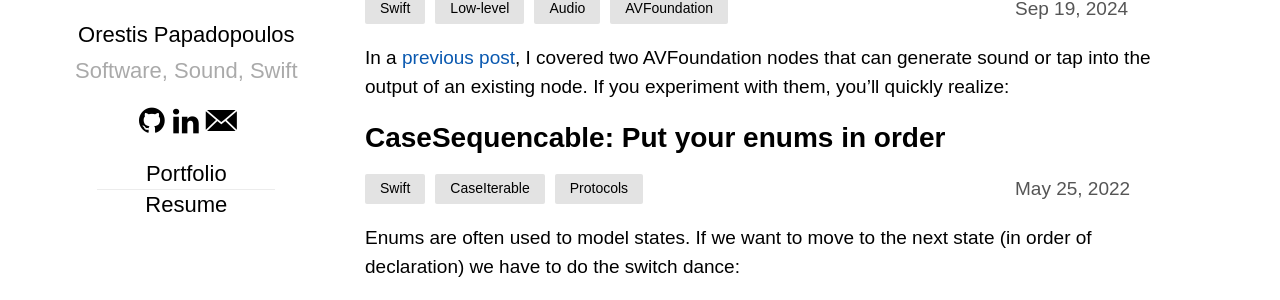
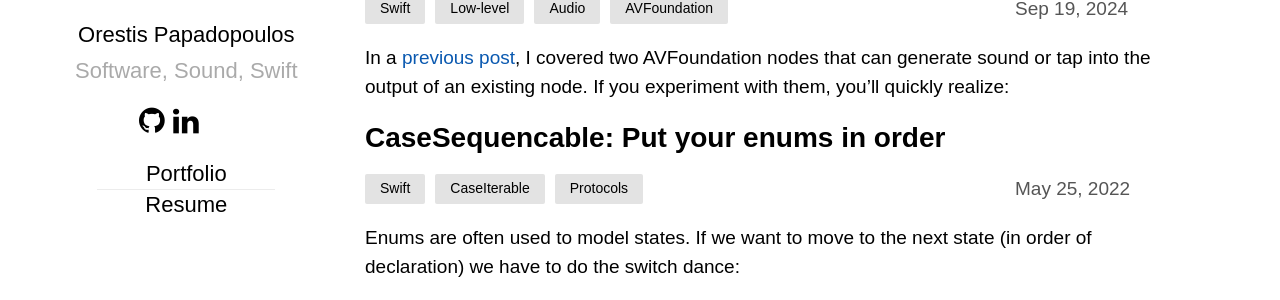
Before and after one commit to orjpap/orjpap.github.io, a Jekyll site: the page built from index.md, in a window 1280 px wide. Shown: the part 406-706 px from the top of the page. Built offline with Jekyll 4.4.1, drawn with Linux system fonts in a browser that asks for light colours; Markdown is read by kramdown in place of the engine named in the settings.

Commit message:
Updated icons

```diff
--- a/_sass/ext/_fonts.scss
+++ b/_sass/ext/_fonts.scss
@@ -54,11 +54,11 @@
   /* Uncomment for 3D effect */
   /* text-shadow: 1px 1px 1px rgba(127, 127, 127, 0.3); */
 }
-.icon-mail:before { content: '\e801'; }
-.icon-calendar:before { content: '\e800'; } /* '' */
-.icon-github-circled:before { content: '\f09b'; } /* '' */
-.icon-twitter-squared:before { content: '\f304'; } /* '' */
-.icon-linkedin-squared:before { content: '\f30c'; } /* '' */
+.icon-mail:before { content: '\f003'; }
+.icon-calendar:before { content: '\f073'; }
+.icon-github-circled:before { content: '\f09b'; }
+.icon-twitter-squared:before { content: '\f304'; }
+.icon-linkedin-squared:before { content: '\f0e1'; }
 
 /* Font Awesome LinkedIn icon */
 .fa-linkedin:before {
```
